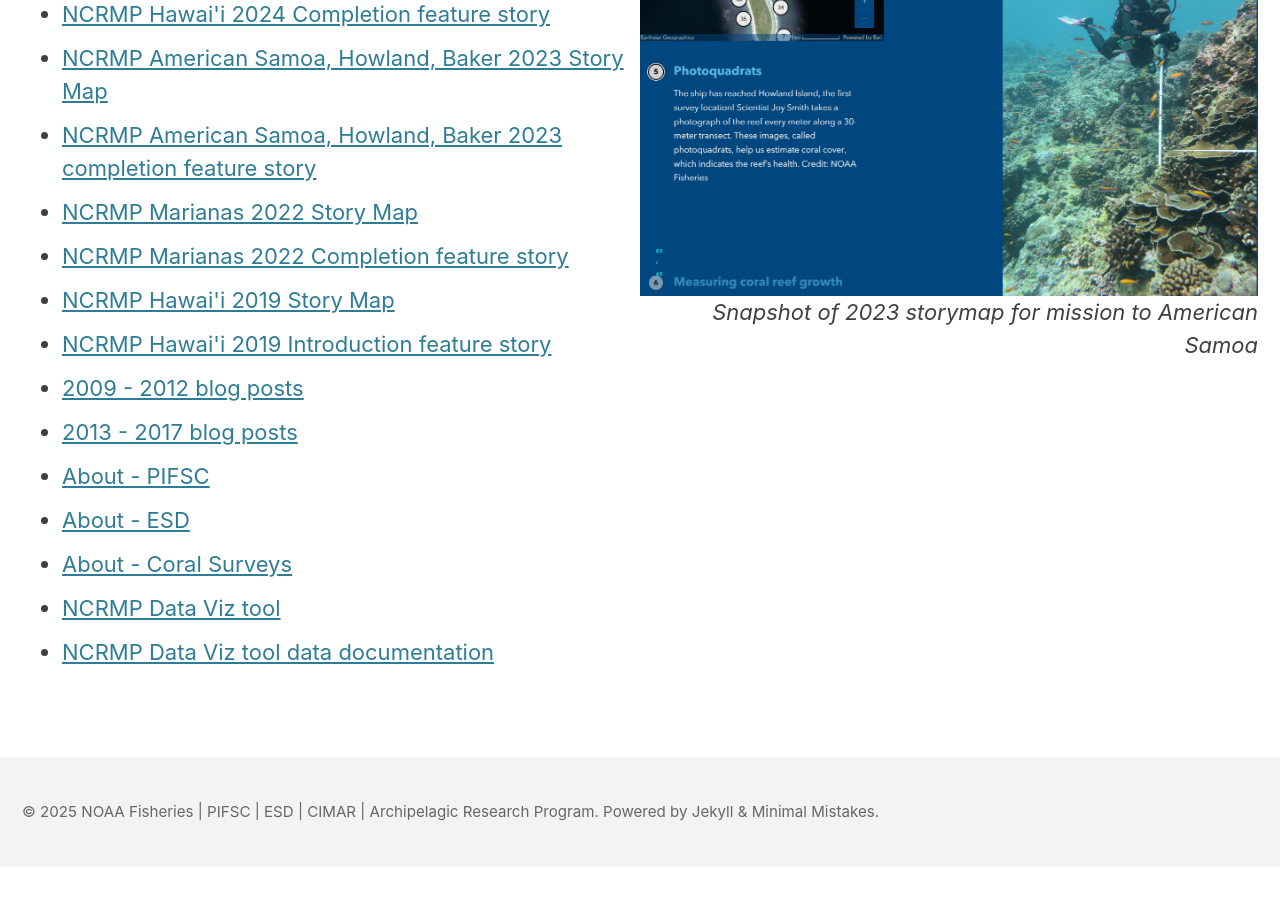
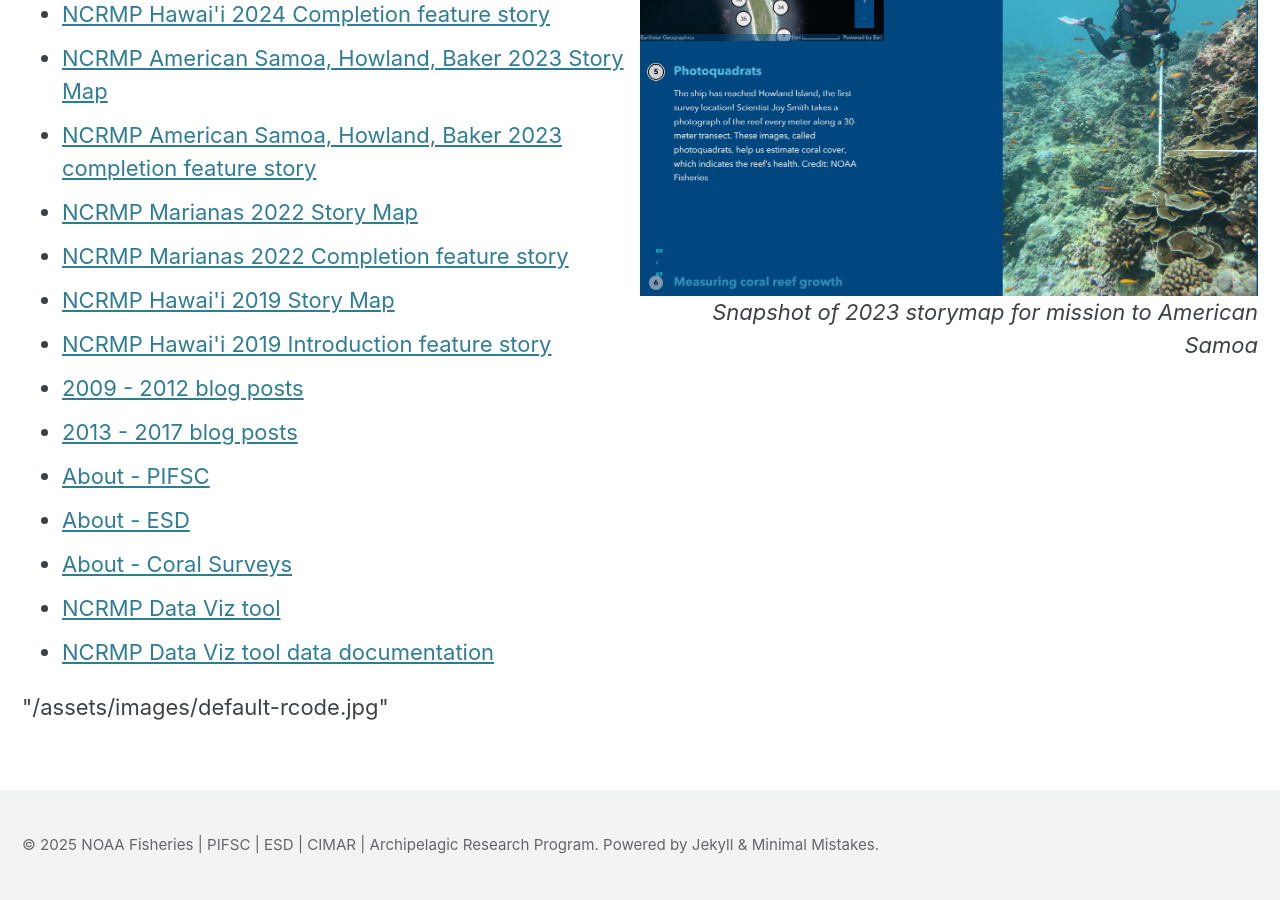
Before and after one commit to noaa-pifsc/esd-arp-resources, a Jekyll site: the page built from _pages/outreachlinks.md, in a window 1280 px wide and 900 px high, scrolled down 659 px. Built offline with Jekyll 4.4.1, drawn with Linux system fonts in a browser that asks for light colours; cached includes are drawn as plain includes; before the commit the page ends 1526 px from its top, so only the background shows below that.

Commit message:
update  outreach and about

```diff
--- a/_pages/outreachlinks.md
+++ b/_pages/outreachlinks.md
@@ -22,7 +22,8 @@ header:
   </div>
   <div style="width: 50%; text-align: right;">
     <!-- Right side: Image -->
-    <img src="/assets/images/2023_storymap.png" alt="2023 storymap screenshot" style="max-width: 100%; height: auto;">
+    <img src="{{ '/assets/images/2023_storymap.png' | relative_rl }}" alt="2023 storymap screenshot" style="max-width: 100%; height: auto;">
     <i>Snapshot of 2023 storymap for mission to American Samoa</i>
   </div>
 </div>
+"{{ '/assets/images/default-rcode.jpg' | relative_url }}"
```
Also changed, not shown: _pages/about.md (+1 -1 lines).
